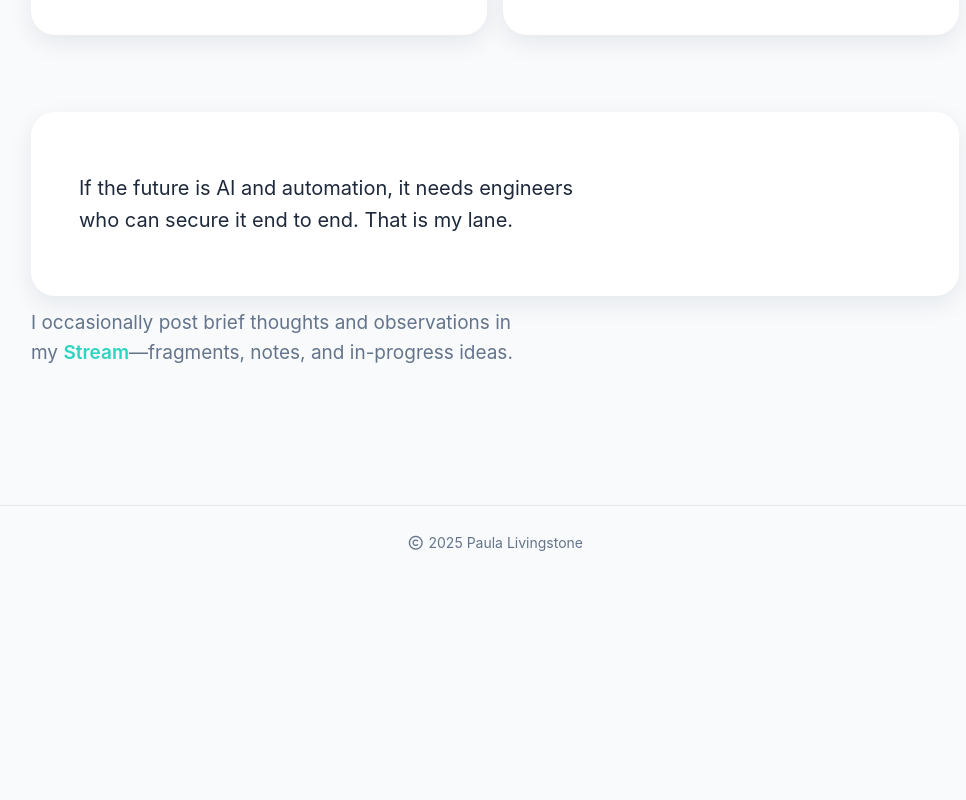
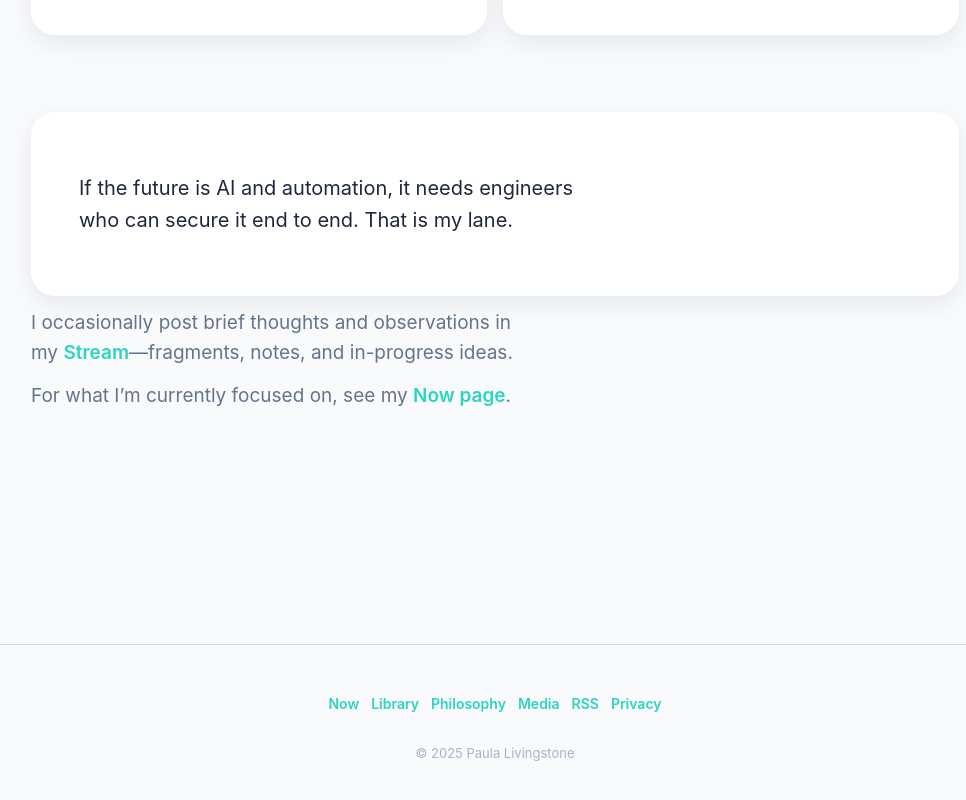
Before and after one commit to pau1a/plnext, a Next.js app: page /about in a window 1280 px wide. Shown: the part 2561-3361 px from the top of the page, without its empty margins (145-1111 px from the left). Before the commit the page ends 3141 px from the top, so only its background shows below. Built offline with nearby package versions, Linux system fonts and the light colour scheme; no server answers.

Commit message:
Add Now page and shared footer

```diff
--- a/src/app/about/about-content.tsx
+++ b/src/app/about/about-content.tsx
@@ -237,6 +237,10 @@ export default function AboutPageContent({
           I occasionally post brief thoughts and observations in my {" "}
           <Link href="/stream">Stream</Link>&mdash;fragments, notes, and in-progress ideas.
         </p>
+        <p className={styles.streamNote}>
+          For what I’m currently focused on, see my {" "}
+          <Link href="/now">Now page</Link>.
+        </p>
       </section>
     </main>
   );
--- /dev/null
+++ b/src/components/Footer.tsx
@@ -0,0 +1,41 @@
+import Link from "next/link";
+import type { ReactNode } from "react";
+
+import styles from "./footer.module.scss";
+
+type FooterProps = {
+  children?: ReactNode;
+};
+
+export default function Footer({ children }: FooterProps) {
+  return (
+    <footer className={styles.footer}>
+      <div className={styles.inner}>
+        <nav aria-label="Secondary" className={styles.linkRow}>
+          <Link className={styles.link} href="/now">
+            Now
+          </Link>
+          <Link className={styles.link} href="/library">
+            Library
+          </Link>
+          <Link className={styles.link} href="/philosophy">
+            Philosophy
+          </Link>
+          <Link className={styles.link} href="/media">
+            Media
+          </Link>
+          <Link className={styles.link} href="/rss.xml">
+            RSS
+          </Link>
+          <Link className={styles.link} href="/privacy">
+            Privacy
+          </Link>
+        </nav>
+        <p className={styles.copy}>
+          © {new Date().getFullYear()} Paula Livingstone
+        </p>
+        {children ? <div className={styles.utility}>{children}</div> : null}
+      </div>
+    </footer>
+  );
+}
--- a/src/components/app-shell.tsx
+++ b/src/components/app-shell.tsx
@@ -4,6 +4,7 @@ import AnalyticsConsentBanner from "@/components/analytics-consent-banner";
 import { AnalyticsConsentProvider } from "@/components/analytics-consent-provider";
 import AnalyticsPreferences from "@/components/analytics-preferences";
 import BodyThemeSync from "@/components/body-theme-sync";
+import Footer from "@/components/Footer";
 import ThemeToggle from "@/components/theme-toggle";
 import Link from "next/link";
 import { ThemeProvider } from "next-themes";
@@ -98,15 +99,9 @@ export default function AppShell({ children }: PropsWithChildren) {
             {children}
           </main>
 
-          <footer className="app-shell__footer">
-            <div className="l-container">
-              <small className="u-inline-flex u-items-center u-gap-xs">
-                <i className="fa-regular fa-copyright" aria-hidden="true" />
-                <span>{new Date().getFullYear()} Paula Livingstone</span>
-              </small>
-              <AnalyticsPreferences />
-            </div>
-          </footer>
+          <Footer>
+            <AnalyticsPreferences />
+          </Footer>
 
           <AnalyticsConsentBanner />
         </ThemeProvider>
--- /dev/null
+++ b/src/components/footer.module.scss
@@ -0,0 +1,62 @@
+.footer {
+  margin-top: clamp(4rem, 10vw, 6rem);
+  border-top: 1px solid rgba(148, 163, 184, 0.4);
+  padding-block: clamp(2rem, 6vw, 3rem);
+  color: var(--text-muted);
+  background-color: transparent;
+}
+
+.inner {
+  width: min(55rem, 100%);
+  margin-inline: auto;
+  display: flex;
+  flex-direction: column;
+  align-items: center;
+  gap: var(--space-lg);
+}
+
+.linkRow {
+  display: flex;
+  flex-wrap: wrap;
+  justify-content: center;
+  gap: var(--space-md);
+}
+
+.link {
+  color: var(--color-teal-400);
+  text-decoration: none;
+  font-size: var(--font-size-sm);
+  transition: color var(--transition-base), text-decoration-color var(--transition-base);
+}
+
+.link:hover,
+.link:focus-visible {
+  color: var(--color-teal-300);
+  text-decoration: underline;
+}
+
+.link:focus-visible {
+  outline: 2px solid var(--color-teal-400);
+  outline-offset: 2px;
+}
+
+.copy {
+  font-size: var(--font-size-xs);
+  text-align: center;
+  color: rgba(148, 163, 184, 0.8);
+}
+
+.utility {
+  display: flex;
+  justify-content: center;
+}
+
+.utility :global(button) {
+  font-size: var(--font-size-xs);
+}
+
+@media (prefers-reduced-motion: reduce) {
+  .link {
+    transition: none;
+  }
+}
```
Also changed, not shown: content/now/index.mdx (added, +9 -0 lines), src/app/now/now.module.scss (added, +51 -0 lines), src/app/now/page.tsx (added, +33 -0 lines), src/lib/now.ts (added, +18 -0 lines).
